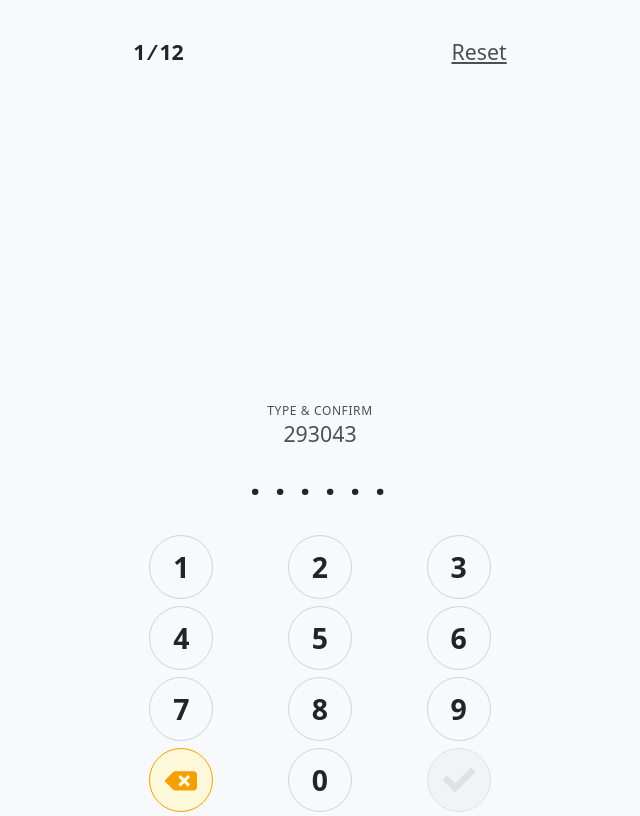
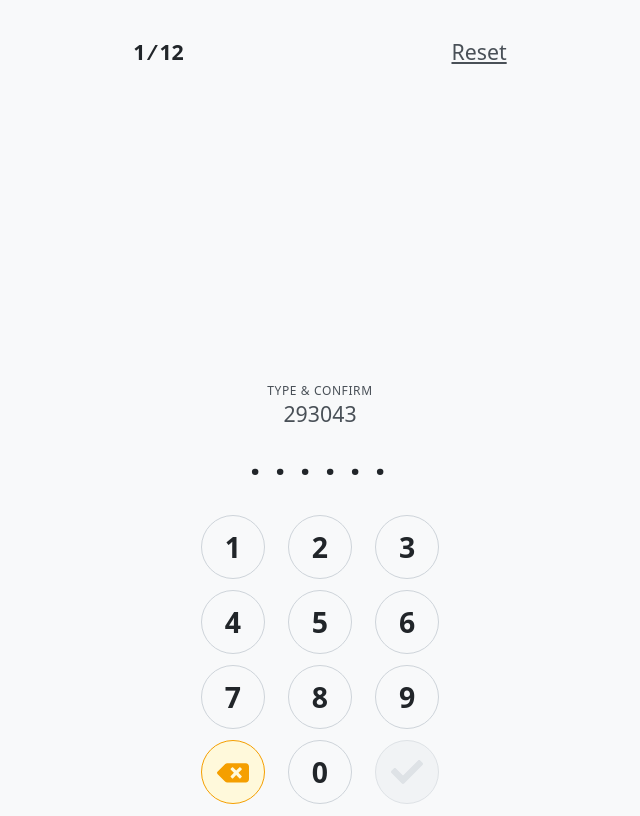
Before and after one commit to saneef/numeric-keypads, a Svelte app: page / in a window 1280 px wide. Shown: the whole page, without its empty margins (320-960 px from the left). Built offline with nearby package versions, Linux system fonts and the light colour scheme.

Commit message:
fix(numeric-keypad): spacing for circular variant

```diff
--- a/src/NumericKeypad.svelte
+++ b/src/NumericKeypad.svelte
@@ -65,7 +65,12 @@
 	}
 
 	.circular {
+		grid-template-columns: repeat(3, min-content);
 		justify-items: center;
+		justify-content: center;
+		grid-column-gap: 1rem;
+		grid-row-gap: 0.25rem;
+		padding-bottom: 0.5rem;
 	}
 
 	.circular .btn {
```
